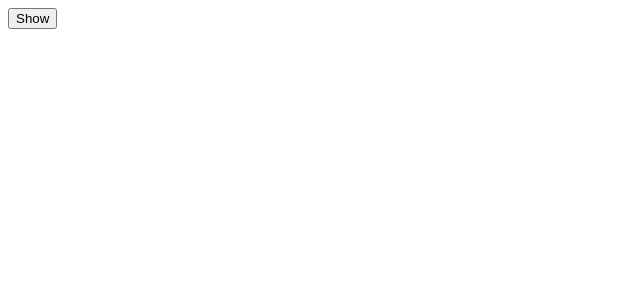
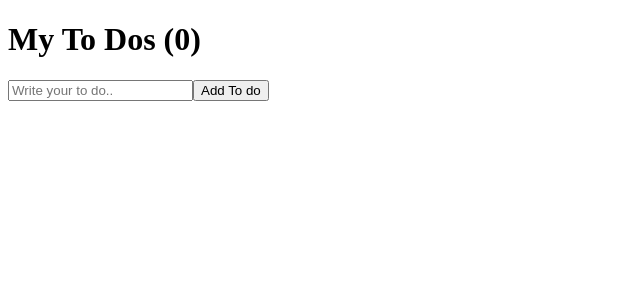
Before and after one commit to bnbn332/react-for-beginners, a React (Create React App) app: page / in a window 1280 px wide. Shown: the top 300 px of the page, without its empty margins (0-640 px from the left). Built offline with nearby package versions, Linux system fonts and the light colour scheme.

Commit message:
TODOLIST-part1

```diff
--- a/src/App.js
+++ b/src/App.js
@@ -1,20 +1,30 @@
-import { useState, useEffect } from "react";
-
-function Hello() {
-  useEffect(() => {
-    console.log("hi :");
-    return () => console.log("bye :(");
-  }, []);
-  return <h1>Hello</h1>;
-}
+import { useState } from "react";
 
 function App() {
-  const [showing, setShowing] = useState(false);
-  const onClick = () => setShowing((prev) => !prev);
+  const [toDo, setToDo] = useState("");
+  const [toDos, setTodos] = useState([]);
+  const onChange = (event) => setToDo(event.target.value);
+  const onSubmit = (event) => {
+    event.preventDefault();
+    if (toDo === "") {
+      return;
+    }
+    setToDo("");
+    setTodos((currentArray) => [toDo, ...currentArray]);
+  };
+  console.log(toDos);
   return (
     <div>
-      {showing ? <Hello /> : null}
-      <button onClick={onClick}>{showing ? "Hide" : "Show"}</button>
+      <h1>My To Dos ({toDos.length})</h1>
+      <form onSubmit={onSubmit}>
+        <input
+          onChange={onChange}
+          value={toDo}
+          type="text"
+          placeholder="Write your to do.."
+        />
+        <button>Add To do</button>
+      </form>
     </div>
   );
 }
```
